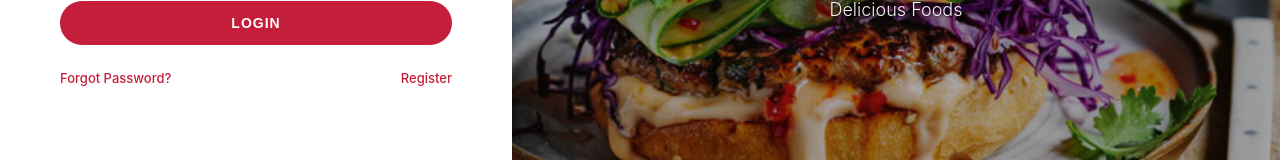
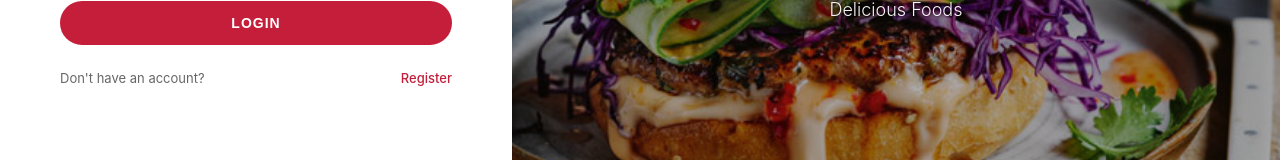
Before and after one commit to malithrukshankg/restaurant-order-processor, a React app in the folder frontend/: page /login in a window 1280 px wide. Shown: the part 462-622 px from the top of the page. Built offline with nearby package versions, Linux system fonts and the light colour scheme; no server answers; the HTML template or start-up script is replaced by a standard one.

Commit message:
refactor(frontend): updated login styles

```diff
--- a/frontend/src/pages/LoginPage.tsx
+++ b/frontend/src/pages/LoginPage.tsx
@@ -70,7 +70,7 @@ export function LoginPage() {
         </form>
 
         <div className="auth-footer">
-          <Link to="/forgot-password">Forgot Password?</Link>
+          <span>Don't have an account? </span>
           <Link to="/register">Register</Link>
         </div>
 
--- a/frontend/src/styles/pages/login.css
+++ b/frontend/src/styles/pages/login.css
@@ -140,6 +140,7 @@ body {
   color: #666;
   display: flex;
   justify-content: space-between;
+  align-items: center;
   width: 100%;
   max-width: 400px;
 }
```
